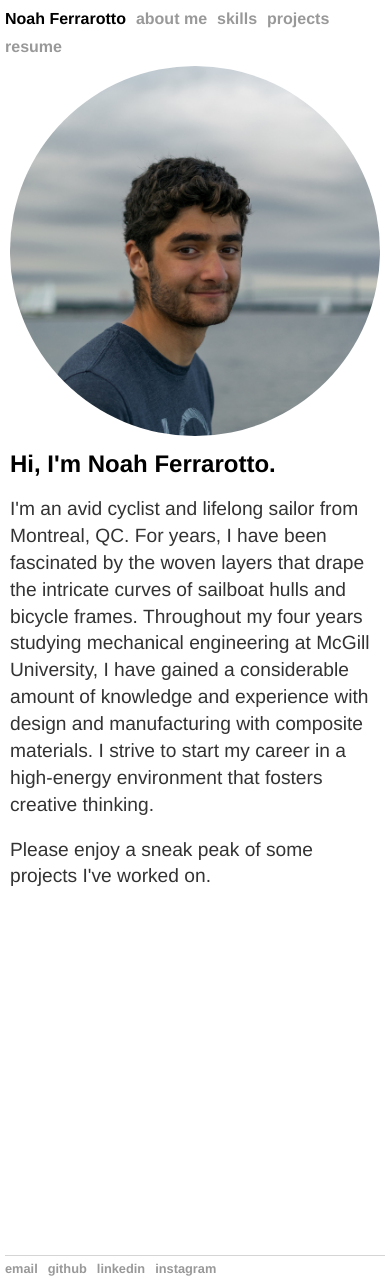
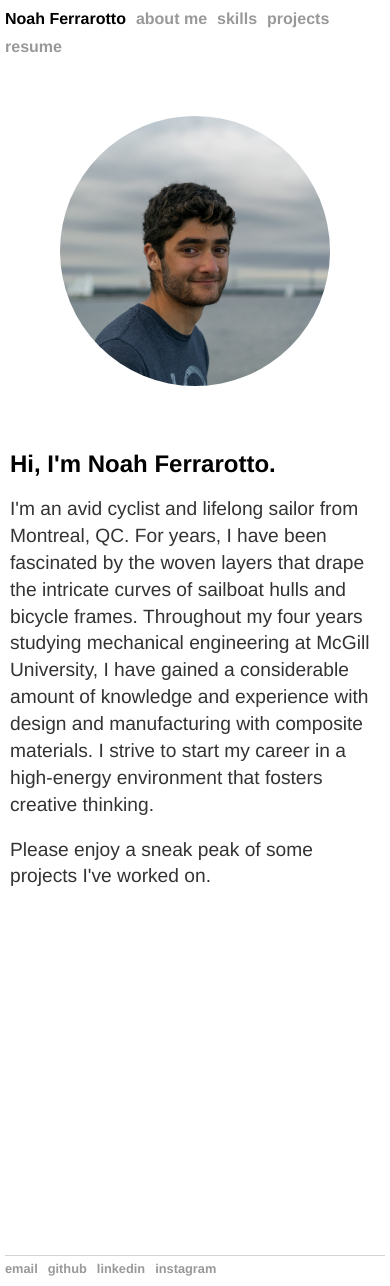
Before and after one commit to noahfer/noahfer.github.io, a Jekyll site: the page built from about/index.md, in a window 390 px wide. Built offline with Jekyll 4.4.1, drawn with Linux system fonts in a browser that asks for light colours.

Commit message:
Update main.css

```diff
--- a/css/main.css
+++ b/css/main.css
@@ -109,4 +109,7 @@ ul.posts li {
         flex-flow: column nowrap;
         margin: 0;
     }
+    .profile {
+        padding: 50px;
+    }
 }
```
